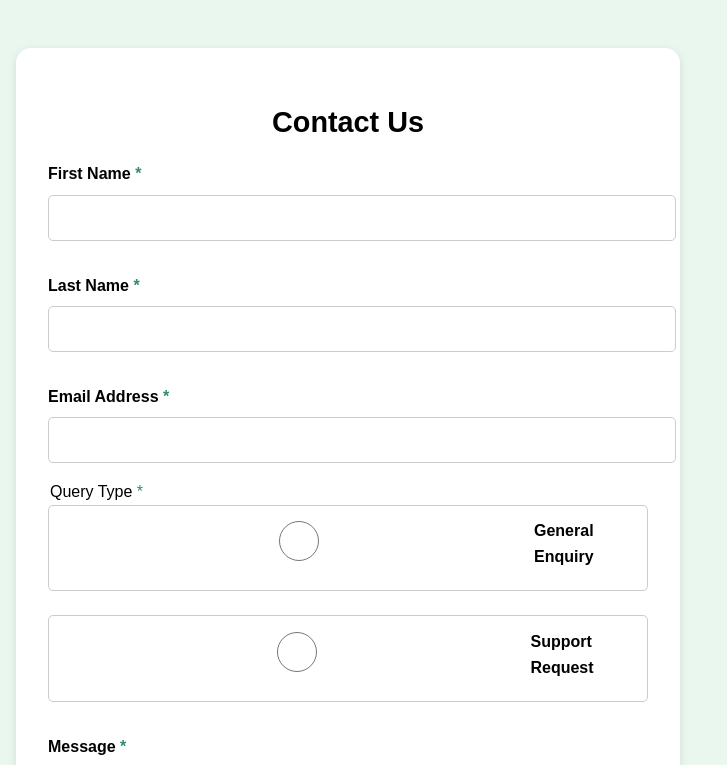
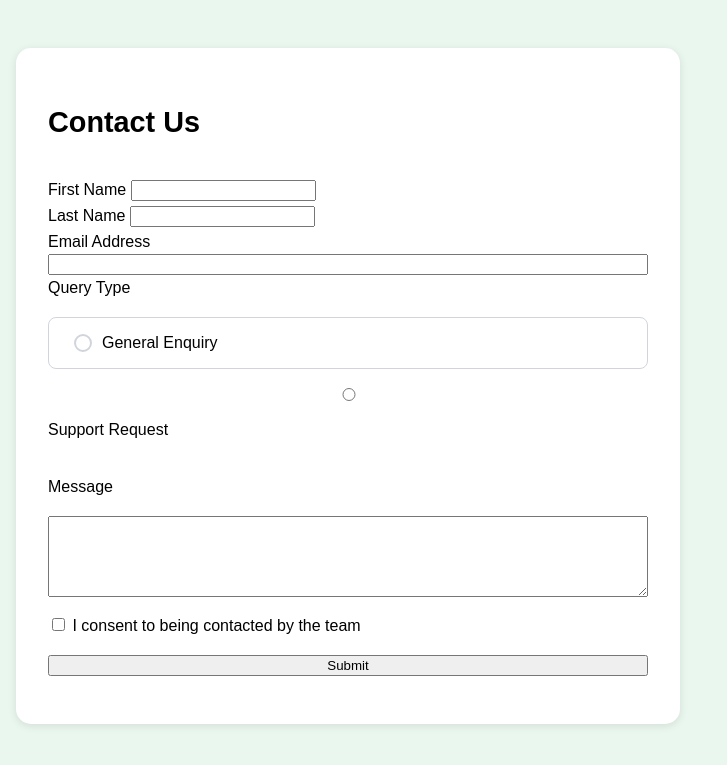
Before and after one commit to luanbrendon/contact-form-main, a plain HTML site: page index.html in a window 1280 px wide. Shown: the top 765 px of the page, without its empty margins (0-727 px from the left). Drawn offline with Linux system fonts and the light colour scheme.

Commit message:
modificacoes

```diff
--- a/index.html
+++ b/index.html
@@ -15,9 +15,9 @@
 <body>
 
   <div class="container">
-    <h1>Contact Us</h1>
+    <h1 class="texto-principal">Contact Us</h1>
     <div id="successMessage" class="success-message" role="alert" aria-live="polite">
-        Your message has been sent successfully!
+
     </div>
     <form id="contactForm" novalidate>
         <div class="inline-input">
@@ -35,18 +35,16 @@
         <input type="email" id="email" name="email" aria-describedby="emailError" required>
 
 
-            <legend class="required">Query Type <span class="error" id="queryTypeError"></span></legend>
-            <div class="radio-group">
-                <div class="radio-campo">
-                    <input type="radio" id="generalEnquiry" name="queryType" value="general" required>
-                    <label for="generalEnquiry">General Enquiry</label>
-                </div>
-                <div class="radio-campo">
-                    <input type="radio" id="supportRequest" name="queryType" value="support">
-                    <label for="supportRequest">Support Request</label>
-                </div>
-            </div>
-
+        <div class="radio-group">
+            <label class="required">Query Type <span class="error" id="queryTypeError"></span></label>
+            <label class="radio-button">
+                <input type="radio" id="queryType1" name="queryType" value="general">
+                <span for="queryType1">General Enquiry</span>
+                </label>
+            <label class="radio-group">
+                <input type="radio" id="queryType2" name="queryType" value="Support">
+                <span for="queryType2">Support Request</span>
+            </label>
 
         <label for="message" class="required">Message <span class="error" id="messageError"></span></label>
         <textarea id="message" name="message" rows="5" aria-describedby="messageError" required></textarea>
--- a/styles.css
+++ b/styles.css
@@ -14,19 +14,75 @@ body {
     border-radius: 15px;
     box-shadow: 0 2px 8px rgba(0, 0, 0, 0.1);
 }
-h1 {
-    text-align: center;
+.texto-principal {
+    text-align:justify;
     font-size: 1.8rem;
-    margin-bottom: 1rem;
+    margin-bottom: 2rem;
 }
-form {
+ form {
     display: flex;
     flex-direction: column;
 }
-label {
+
+.success-message {
+    display: none;
+    padding: 1rem;
+    background: #d4edda;
+    color: #155724;
+    border: 1px solid #c3e6cb;
+    border-radius: 4px;
+    margin-top: 1rem;
+    text-align: center;
+}
+
+.radio-group {
+    display: flex;
+    flex-direction: column;
+    gap: 1rem;
+    margin-bottom: 1rem;
+}
+
+.radio-button {
+    display: flex;
+    align-items: center;
+    border: 1px solid #d1d5db;
+    border-radius: 8px;
+    padding: 6px 15px;
+    background-color: #fff;
+    cursor: pointer;
+    transition: border-color 0.2s ease-in-out;
+}
+
+/* Efeito ao passar o mouse */
+.radio-button:hover {
+    border-color: #a0aec0; /* Borda fica mais escura no hover */
+  }
+
+  /* Estilo do input radio (escondendo o padrão) */
+  .radio-button input[type="radio"] {
+    appearance: none; /* Remove o estilo padrão */
+    margin: 0; /* Remove margens */
+    width: 18px;
+    height: 18px;
+    border: 2px solid #d1d5db; /* Borda do círculo */
+    border-radius: 50%; /* Torna o círculo arredondado */
+    outline: none;
+    display: inline-block;
+    margin: 10px; /* Espaço entre o círculo e o texto */
+    cursor: pointer;
+  }
+
+  /* Estilo do círculo quando selecionado */
+  .radio-button input[type="radio"]:checked {
+    border-color: #155724; /* Cor da borda selecionada */
+    background-color: #155724; /* Cor de fundo do círculo */
+  }
+
+
+/*label {
     margin-bottom: 0.5rem;
     font-weight: bold;
-    display: inline-block;
+    display: inline-block;;
 }
 
 .required::after {
@@ -55,12 +111,10 @@ input:focus, textarea:focus, button:focus {
 }
 
 .radio-campo{
-    display: flex;
     padding: 0.8rem;
     margin-bottom: 1rem;
     border: 1px solid #ccc;
     border-radius: 5px;
-    font-size: 1rem;
 }
 .radio-group {
     display: flex;
@@ -96,4 +150,4 @@ button:hover {
     border-radius: 4px;
     margin-top: 1rem;
     text-align: center;
-}
+} */
```
